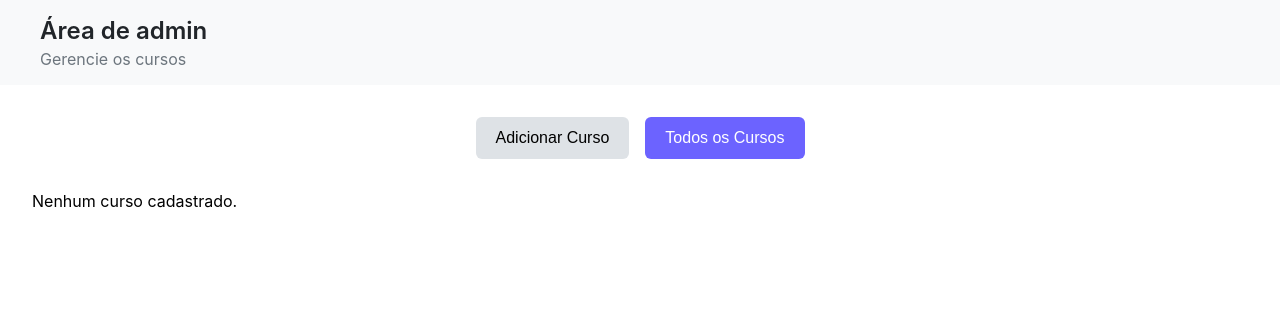
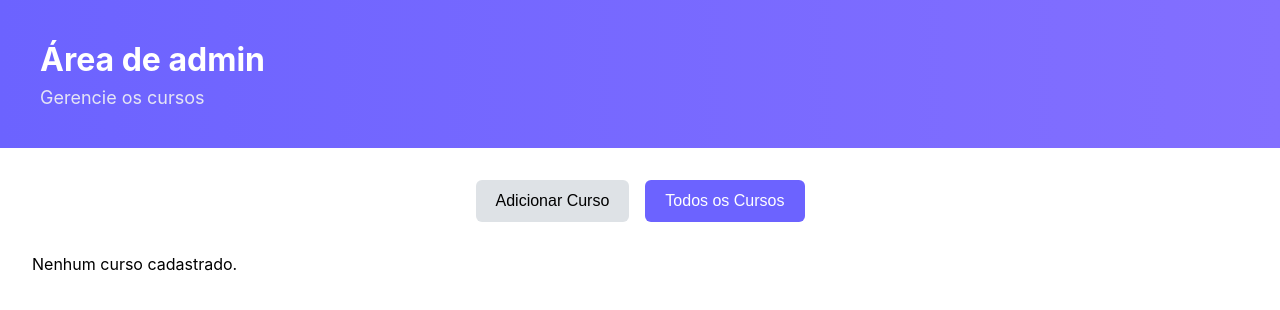
Before and after one commit to TonySandro/pov-mk, a React (Create React App) app in the folder frontend/: page /admin in a window 1280 px wide. Shown: the top 310 px of the page. Built offline with nearby package versions, Linux system fonts and the light colour scheme.

Commit message:
refactor: improving the design of the InitialAdminSection component

```diff
--- /dev/null
+++ b/frontend/src/components/adminPage/initialAdminSection/initialAdminSection.module.scss
@@ -0,0 +1,50 @@
+.initialSectionSec {
+  background: linear-gradient(90deg, #6c63ff 0%, #836fff 100%);
+  color: #fff;
+  padding: 2.5rem 1rem;
+}
+
+.initialSectionContainer {
+  display: flex;
+  align-items: center;
+  justify-content: space-between;
+  flex-wrap: wrap;
+  max-width: 1200px;
+  margin: 0 auto;
+  padding: 0 1rem;
+}
+
+.textWrapper {
+  display: flex;
+  flex-direction: column;
+  gap: 0.5rem;
+}
+
+.welcomeText {
+  font-size: 2rem;
+  font-weight: 700;
+  margin: 0;
+  color: #fff;
+}
+
+.roleText {
+  font-size: 1.125rem;
+  font-weight: 400;
+  margin: 0;
+  color: #e5e5f5;
+}
+
+@media (max-width: 768px) {
+  .welcomeText {
+    font-size: 1.5rem;
+  }
+
+  .roleText {
+    font-size: 1rem;
+  }
+
+  .initialSectionContainer {
+    flex-direction: column;
+    align-items: flex-start;
+  }
+}
--- a/frontend/src/components/adminPage/initialAdminSection/initialAdminSection.tsx
+++ b/frontend/src/components/adminPage/initialAdminSection/initialAdminSection.tsx
@@ -1,5 +1,5 @@
 import React from 'react';
-import styles from './initialSection.module.scss';
+import styles from './initialAdminSection.module.scss';
 
 const InitialAdminSection: React.FC = () => {
     return (
--- a/frontend/src/components/adminPage/initialAdminSection/initialSection.module.scss
+++ /dev/null
@@ -1,31 +0,0 @@
- .initialSectionSec {
-  background-color: #f8f9fa;
-  padding: 1rem 0;
-}
-
-.initialSectionContainer {
-  display: flex;
-  align-items: center;
-  gap: 1rem;
-  max-width: 1200px;
-  margin: 0 auto;
-  padding: 0 1rem;
-}
-
-.textWrapper {
-  display: flex;
-  flex-direction: column;
-}
-
-.welcomeText {
-  font-size: 1.5rem;
-  font-weight: 600;
-  color: #212529;
-  margin: 0;
-}
-
-.roleText {
-  font-size: 1rem;
-  color: #6c757d;
-  margin: 0.25rem 0 0 0;
-}
```
